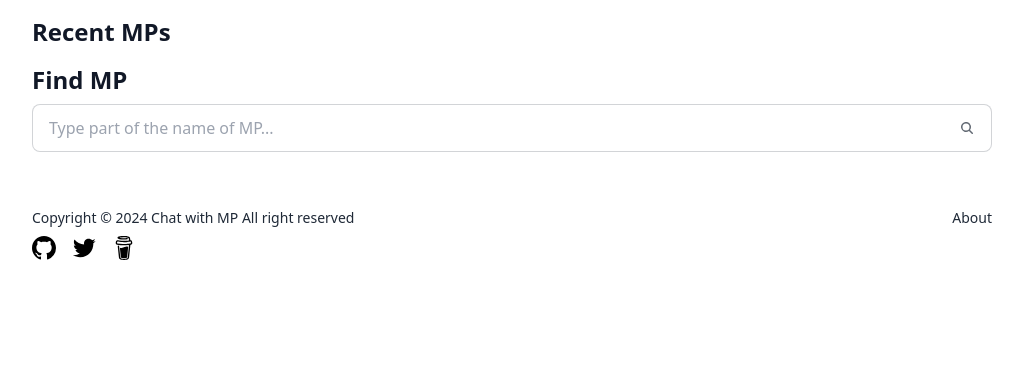
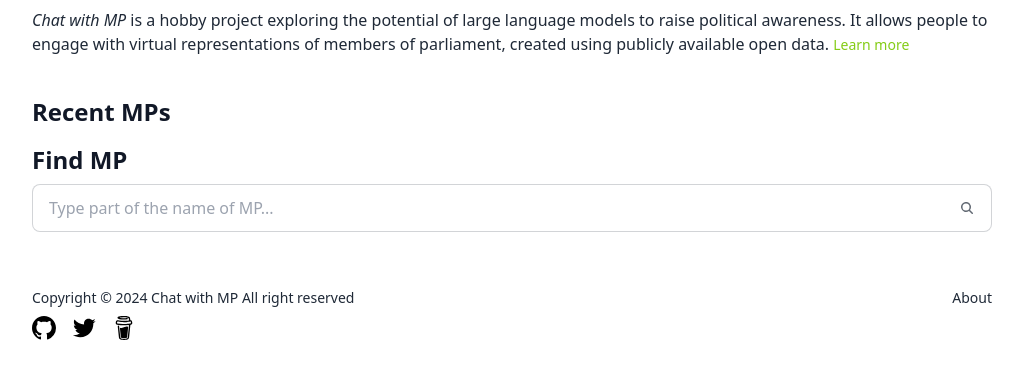
Before and after one commit to tnzk/chat-with-mp, a Django app: page / in a window 1280 px wide. Shown: the part 158-537 px from the top of the page, without its empty margins (128-1151 px from the left). Run offline with Django 5.2, Linux system fonts and the light colour scheme; data that the repository does not hold is empty; some libraries are stand-ins or nearby versions.

Commit message:
Add brief introduction

```diff
--- a/chat/templates/chat/index.html
+++ b/chat/templates/chat/index.html
@@ -4,6 +4,16 @@
 
 {% block content %}
 <div class="mx-auto max-w-screen-lg px-4 py-1 sm:px-6 sm:py-2 lg:px-8">
+
+  <div class="mb-8">
+    {% blocktrans %}
+    <em>Chat with MP</em> is a hobby project exploring the potential of large
+    language models to raise political awareness. It allows people to engage
+    with virtual representations of members of parliament, created using
+    publicly available open data. {% endblocktrans %}
+    <a href="/about" class="text-sm text-lime-500 hover:text-lime-600">{% trans 'Learn more' %}</a>
+  </div>
+
   <h2 class="text-xl font-bold text-gray-900 sm:text-2xl py-2">{% trans 'Recent MPs' %}</h2>
   <div>
     {% for mp in recent %}
```
Also changed, not shown: chat/templates/chat/chat_with.html (+8 -6 lines), chat/locale/en/LC_MESSAGES/django.po, chat/locale/ja/LC_MESSAGES/django.po.
